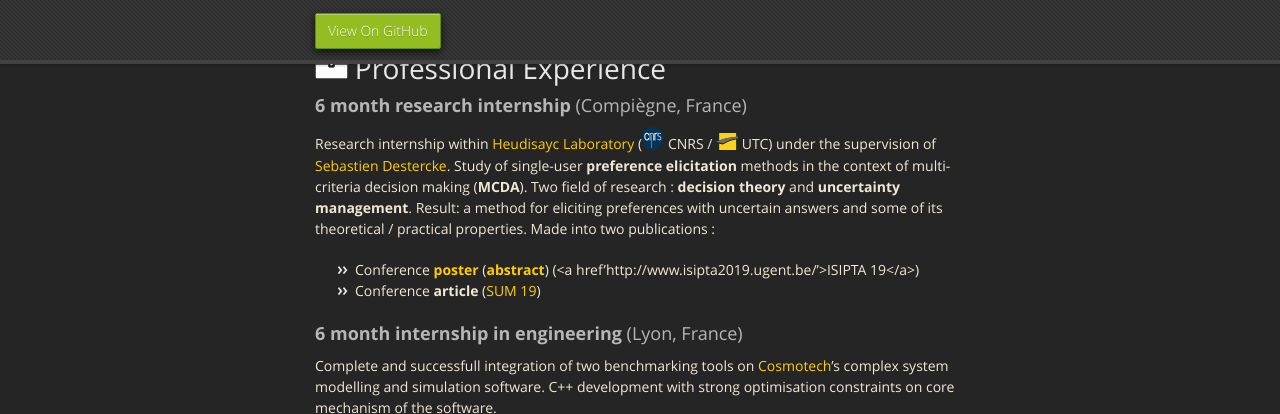
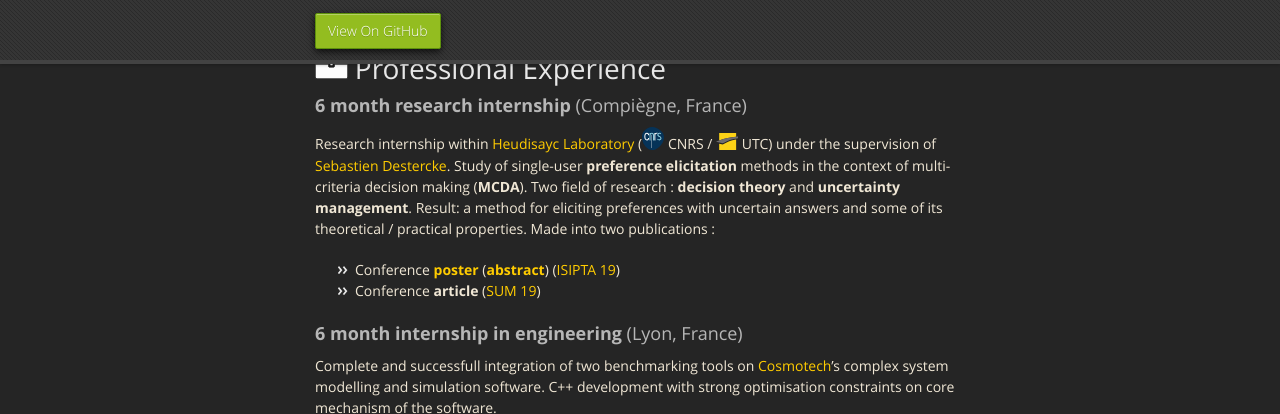
Before and after one commit to plougue/plougue.github.io, a Jekyll site: the page built from index.md, in a window 1280 px wide and 900 px high, scrolled down 887 px, cut to the strip 0-414 px from the top of the window. Built offline with Jekyll 4.4.1, drawn with Linux system fonts in a browser that asks for light colours; our own code applies the rules of GitHub Pages for plain Markdown files.

Commit message:
Markdown error

```diff
--- a/index.md
+++ b/index.md
@@ -50,7 +50,7 @@ Made into two publications :
 
 * Conference <a href='./documents/ISIPTA_poster.pdf'>**poster**</a>
  (<a href='http://www.isipta2019.ugent.be/contributions/abstract_guillot19.pdf'>**abstract**</a>)
- (<a href'http://www.isipta2019.ugent.be/'>ISIPTA 19</a>)
+ (<a href='http://www.isipta2019.ugent.be/'>ISIPTA 19</a>)
 * Conference **article**
  (<a href='https://sum2019.hds.utc.fr/'>SUM 19</a>)
 
```
